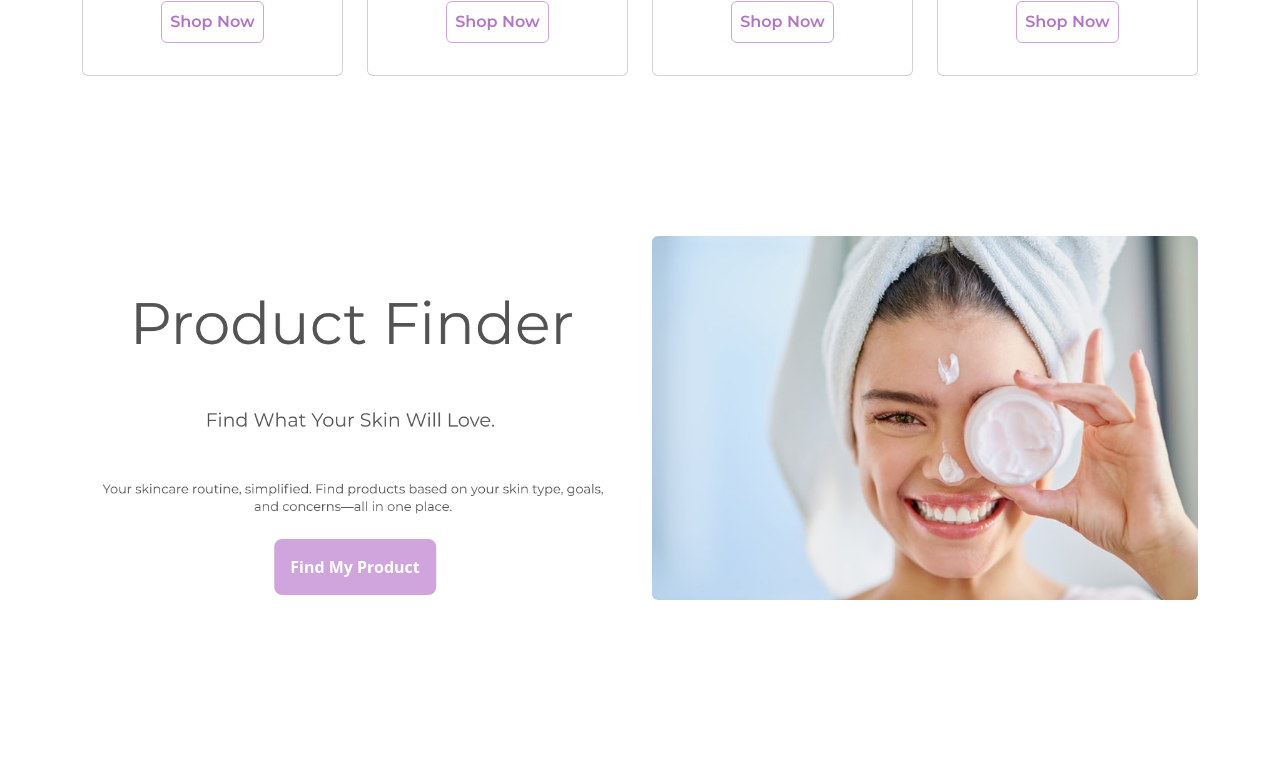
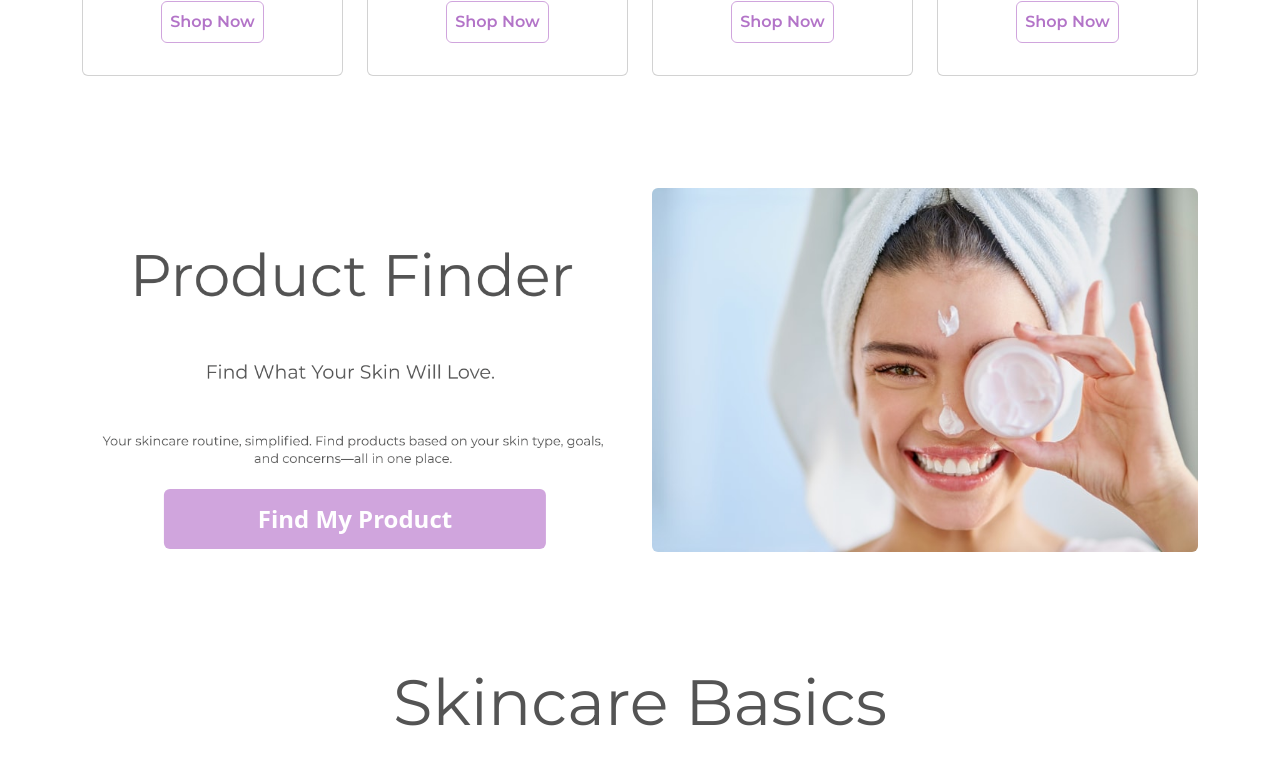
Before and after one commit to ayushi-gajendra/SkinShots_AI_powered_skincare_platform, a React (Create React App) app in the folder frontend/: page / in a window 1280 px wide. Shown: the part 1241-2012 px from the top of the page. Built offline with nearby package versions, Linux system fonts and the light colour scheme; a web font is replaced by a local one.

Commit message:
remove tensorflow model for commit

```diff
--- a/frontend/src/App.css
+++ b/frontend/src/App.css
@@ -93,13 +93,14 @@ section {
   position:absolute;
   top: 95%;
   left:50%;
+  width: 70%;
   transform: translate(-50%, -50%);
-  font-size: 1rem;
+  font-size: 1.5rem;
   font-weight: 600;
   background-color: #d0a5dd;
   color: white;
   border: none;
-  padding: 1rem;
+  padding: 0.75rem;
 }
 
 .buttons:hover{
--- a/frontend/src/components/AppProductFinder.jsx
+++ b/frontend/src/components/AppProductFinder.jsx
@@ -11,20 +11,18 @@ export default function AppProductFinder(){
             <section>
                 <Container>
                     <Row>
-                        <Col sm={6} className= "product-finder my-5">
+                        <Col sm={6} className= "product-finder">
                             <div className="image-overlay-container">
                                 <Image href="#product-finder" src="images/product-finder.png" rounded fluid/>
                                 <Button
-                                    variant="outline-dark"
                                     className= "buttons"
-                                    size="lg"
                                     onClick = { () => navigate("/product-finder") }
                                 >
                                     Find My Product
                                 </Button>
                             </div>
                         </Col>
-                        <Col className= "my-5">
+                        <Col>
                             <Image src="images/product-finder-lady.jpg" rounded fluid/>
                         </Col>
                     </Row>
```
